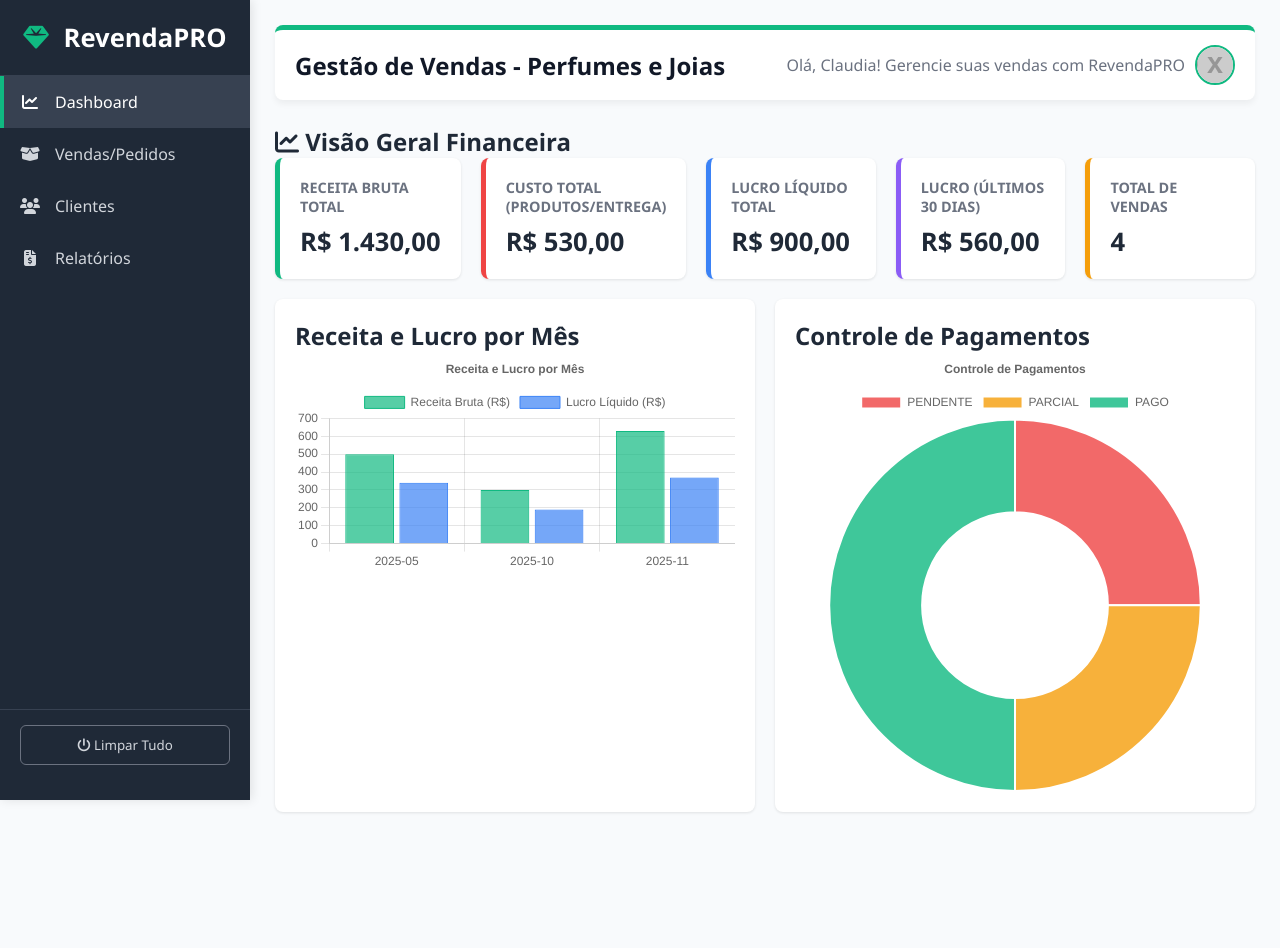
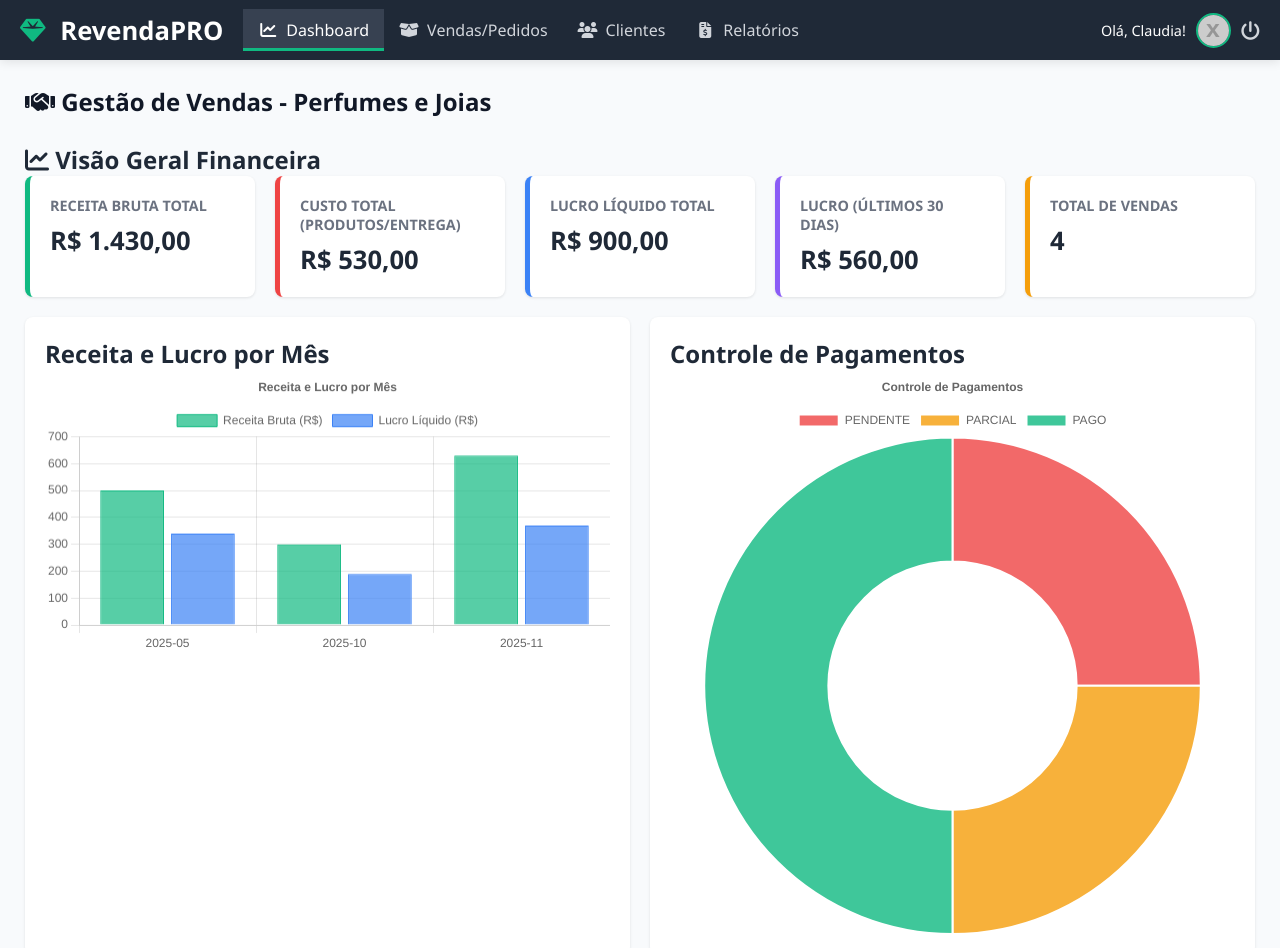
Before and after one commit to juniorxam/vendas_claudia, a plain HTML site: page index.html in a window 1280 px wide. Shown: the top 948 px of the page. Before the commit the page ends 837 px from the top, so only its background shows below. Drawn offline with nearby package versions, Linux system fonts and the light colour scheme; placeholder pictures from the web are drawn by us.

Commit message:
Update index.html

```diff
--- a/index.html
+++ b/index.html
@@ -34,31 +34,38 @@
             background-color: #f8fafc; /* Fundo mais claro */
             color: #1f2937;
             display: flex;
+            flex-direction: column; /* Necessário para Navbar Fixa no Topo */
             min-height: 100vh;
         }
 
-        /* Sidebar */
-        .sidebar {
-            width: 250px;
+        /* ======================================== */
+        /* NOVO NAVBAR SUPERIOR (SUBSTITUI O SIDEBAR) */
+        /* ======================================== */
+        .navbar {
+            width: 100%;
             background-color: #1f2937; /* Cinza Escuro */
             color: #ffffff;
             display: flex;
-            flex-direction: column;
-            padding: 20px 0;
-            box-shadow: 2px 0 10px rgba(0, 0, 0, 0.1);
-            position: fixed;
-            height: 100vh;
-            overflow-y: auto;
+            justify-content: space-between;
+            align-items: center;
+            padding: 10px 20px;
+            box-shadow: 0 2px 10px rgba(0, 0, 0, 0.1);
+            position: fixed; /* Fixo no topo */
+            top: 0;
+            left: 0;
             z-index: 1000;
+            height: 60px;
+            flex-shrink: 0;
         }
 
         .logo {
-            padding: 0 20px 20px 20px;
-            text-align: center;
             font-size: 1.6rem;
             font-weight: 800;
-            border-bottom: 1px solid #374151;
             color: #ffffff;
+            padding: 0;
+            border-bottom: none !important;
+            margin-right: 20px;
+            flex-shrink: 0;
         }
 
         .logo i {
@@ -67,96 +74,105 @@
         }
 
         .nav {
+            display: flex; /* Navegação Horizontal */
             flex-grow: 1;
+            justify-content: flex-start;
+            margin: 0;
+            padding: 0;
+            overflow-x: auto; /* Permite scroll horizontal em telas muito pequenas */
+            -webkit-overflow-scrolling: touch;
         }
 
         .nav-item {
             display: flex;
             align-items: center;
-            padding: 15px 20px;
+            padding: 10px 15px; /* Ajuste para horizontal */
             color: #d1d5db;
             text-decoration: none;
             cursor: pointer;
-            transition: background-color 0.2s, color 0.2s, border-left 0.2s;
+            transition: background-color 0.2s, color 0.2s, border-bottom 0.2s;
+            border-left: none !important;
+            flex-shrink: 0;
         }
 
         .nav-item:hover, .nav-item.active {
             background-color: #374151;
             color: #ffffff;
-            border-left: 4px solid var(--primary);
-            padding-left: 16px;
+            border-bottom: 3px solid var(--primary); /* Novo indicador ativo horizontal */
+            padding-left: 15px;
+            padding-right: 15px;
+            padding-top: 10px;
+            padding-bottom: 7px; /* Acomoda a borda inferior */
+        }
+
+        .nav-item span {
+            white-space: nowrap;
         }
 
         .nav-item i {
-            margin-right: 15px;
+            margin-right: 8px;
             width: 20px;
             text-align: center;
         }
 
-        .logout {
-            padding: 15px 20px;
-            margin-top: auto;
-            border-top: 1px solid #374151;
+        /* Ações do Usuário e Logout */
+        .user-actions {
+            display: flex;
+            align-items: center;
+            gap: 10px;
+            margin-left: 20px;
+            flex-shrink: 0;
+        }
+
+        .user-info-short {
+            font-size: 0.9rem;
+            color: #ffffff;
+            font-weight: 500;
+            white-space: nowrap;
+            display: none; /* Esconde em mobile por padrão */
+        }
+
+        .user-avatar-navbar {
+            width: 35px;
+            height: 35px;
+            border-radius: 50%;
+            border: 2px solid var(--primary);
+            object-fit: cover;
+            flex-shrink: 0;
         }
 
         .logout-btn {
             background: none;
-            border: 1px solid #6b7280;
-            border-radius: 6px;
+            border: none;
             color: #d1d5db;
-            width: 100%;
-            text-align: center;
-            padding: 10px 0;
+            padding: 0;
             cursor: pointer;
-            transition: background-color 0.2s, color 0.2s;
+            font-size: 1.2rem;
+            transition: color 0.2s;
         }
 
         .logout-btn:hover {
-            background-color: var(--danger);
-            border-color: var(--danger);
-            color: white;
-        }
-
-        /* Main Content */
+            color: var(--danger);
+        }
+
+        /* Main Content Adjustment */
         .main-content {
             flex-grow: 1;
             padding: 25px;
-            margin-left: 250px;
-            width: calc(100% - 250px);
-        }
-
+            margin-top: 60px; /* Compensa a altura da navbar */
+            margin-left: 0; /* Remove margem lateral */
+            width: 100%;
+        }
+
+        /* Remove o antigo header que ficava dentro do main-content */
         .header {
-            display: flex;
-            justify-content: space-between;
-            align-items: center;
-            margin-bottom: 25px;
-            background-color: #ffffff;
-            padding: 15px 20px;
-            border-radius: 8px;
-            box-shadow: 0 4px 6px rgba(0, 0, 0, 0.05);
-            border-top: 5px solid var(--primary);
-        }
-
-        .header h1 {
-            font-size: 1.5rem;
-            color: #111827;
-        }
-
-        .header .user-info {
-            display: flex;
-            align-items: center;
-            font-weight: 500;
-            color: #6b7280;
-        }
-
-        .header .user-info img {
-            width: 40px;
-            height: 40px;
-            border-radius: 50%;
-            margin-left: 10px;
-            border: 2px solid var(--primary);
-            object-fit: cover;
-        }
+            display: none;
+        }
+
+
+        /* ======================================== */
+        /* Estilos de Conteúdo (Inalterados) */
+        /* ======================================== */
 
         /* Tabs Content */
         .tab-content {
@@ -175,14 +191,12 @@
 
         /* Dashboard */
         .dashboard-grid {
-            /* 5 colunas em telas grandes */
             display: grid;
             grid-template-columns: repeat(auto-fit, minmax(200px, 1fr));
             gap: 20px;
             margin-bottom: 20px;
         }
 
-        /* Ajuste para 5 cards para garantir espaço igual */
         @media (min-width: 1200px) {
             .dashboard-grid {
                 grid-template-columns: repeat(5, 1fr);
@@ -207,7 +221,7 @@
         }
 
         .dashboard-card .value {
-            font-size: 1.6rem; /* Reduzido levemente para caber 5 cards */
+            font-size: 1.6rem;
             font-weight: 700;
             color: #1f2937;
         }
@@ -216,11 +230,10 @@
             margin-right: 8px;
         }
 
-        /* Dashboard Cards com cores de borda */
         .dashboard-card.receita { border-color: var(--success); }
         .dashboard-card.custo { border-color: var(--danger); }
         .dashboard-card.lucro { border-color: var(--info); }
-        .dashboard-card.lucro-30dias { border-color: var(--purple); } /* Nova cor para 30 dias */
+        .dashboard-card.lucro-30dias { border-color: var(--purple); }
         .dashboard-card.vendas { border-color: var(--warning); }
 
         .charts-container {
@@ -385,7 +398,7 @@
         /* Notificações */
         #notification-area {
             position: fixed;
-            top: 20px;
+            top: 70px; /* Ajuste para descer abaixo da navbar */
             right: 20px;
             z-index: 2000;
         }
@@ -412,7 +425,15 @@
         .notification.erro { border-left: 5px solid var(--danger); }
         .notification.aviso { border-left: 5px solid var(--warning); }
 
-        /* Media Queries para Responsividade */
+        /* ======================================== */
+        /* MEDIA QUERIES (RESPONSIVIDADE) */
+        /* ======================================== */
+        @media (min-width: 769px) {
+            .user-info-short {
+                display: block; /* Mostra o nome da Claudia em telas maiores */
+            }
+        }
+
         @media (max-width: 1024px) {
             .charts-container {
                 grid-template-columns: 1fr;
@@ -423,67 +444,34 @@
         }
 
         @media (max-width: 768px) {
-            .sidebar {
-                position: static;
-                width: 100%;
-                height: auto;
-                flex-direction: row;
-                justify-content: space-around;
-                align-items: center;
-                padding: 10px 0;
-            }
-
-            .logo {
+            .nav {
+                /* Permite scroll suave do menu em telas muito pequenas */
+                padding-bottom: 5px;
+            }
+            .nav-item span {
+                /* Em telas pequenas, esconde o texto, deixando só o ícone */
                 display: none;
             }
-
-            .nav {
-                display: flex;
-                flex-grow: 0;
-            }
-
-            .nav-item {
-                padding: 10px 15px;
-                border-left: none !important;
-                border-bottom: 3px solid transparent;
-            }
-
-            .nav-item.active {
-                border-bottom: 3px solid var(--primary) !important;
-            }
-
-            .nav-item span {
-                display: none;
-            }
-
             .nav-item i {
                 margin-right: 0;
             }
-
-            .logout {
-                display: none;
-            }
-
-            .main-content {
-                margin-left: 0;
-                width: 100%;
+            .user-actions {
+                gap: 5px;
+            }
+        }
+
+        @media (max-width: 600px) {
+            .logo {
+                font-size: 1.4rem;
+                margin-right: 10px;
+            }
+            .navbar {
                 padding: 10px;
             }
-
-            .header {
-                flex-direction: column;
-                align-items: flex-start;
-            }
-
-            .header h1 {
-                margin-bottom: 10px;
-            }
-
+            .form-grid {
+                grid-template-columns: 1fr;
+            }
             .dashboard-grid {
-                grid-template-columns: 1fr;
-            }
-
-            .form-grid {
                 grid-template-columns: 1fr;
             }
         }
@@ -491,7 +479,7 @@
 </head>
 <body>
 
-    <aside class="sidebar">
+    <header class="navbar">
         <div class="logo">
             <i class="fas fa-gem"></i> RevendaPRO
         </div>
@@ -509,21 +497,21 @@
                 <i class="fas fa-file-invoice-dollar"></i> <span>Relatórios</span>
             </a>
         </nav>
-        <div class="logout">
-            <button class="logout-btn" onclick="limparTudo()"><i class="fas fa-power-off"></i> Limpar Tudo</button>
+        <div class="user-actions">
+            <div class="user-info-short">
+                Olá, Claudia!
+            </div>
+            <img src="https://via.placeholder.com/40/10b981/ffffff?text=C" alt="User Avatar" class="user-avatar-navbar">
+            <button class="logout-btn" onclick="limparTudo()" title="Limpar Todos os Dados"><i class="fas fa-power-off"></i></button>
         </div>
-    </aside>
+    </header>
 
     <main class="main-content">
-        <header class="header">
-            <h1>Gestão de Vendas - Perfumes e Joias</h1>
-            <div class="user-info">
-                Olá, Claudia! Gerencie suas vendas com RevendaPRO
-                <img src="https://via.placeholder.com/40/10b981/ffffff?text=C" alt="User Avatar">
-            </div>
-        </header>
-
         <div id="dashboard" class="tab-content active">
+            <h1 class="section-title" style="font-size: 1.5rem; color: #111827; margin-bottom: 25px;">
+                <i class="fas fa-handshake"></i> Gestão de Vendas - Perfumes e Joias
+            </h1>
+
             <h2 class="section-title"><i class="fas fa-chart-line"></i> Visão Geral Financeira</h2>
 
             <div class="dashboard-grid">
@@ -1038,7 +1026,10 @@
             document.getElementById('lucro30Dias').textContent = formatarMoeda(totalLucro30Dias);
 
             // Corrigir cor do novo card
-            document.getElementById('lucro30Dias').closest('.dashboard-card').style.color = totalLucro30Dias >= 0 ? 'var(--success)' : 'var(--danger)';
+            const lucroCard = document.getElementById('lucro30Dias').closest('.dashboard-card');
+            if (lucroCard) {
+                lucroCard.style.color = totalLucro30Dias >= 0 ? 'var(--success)' : 'var(--danger)';
+            }
 
 
             montarTabelaServicos();
```
